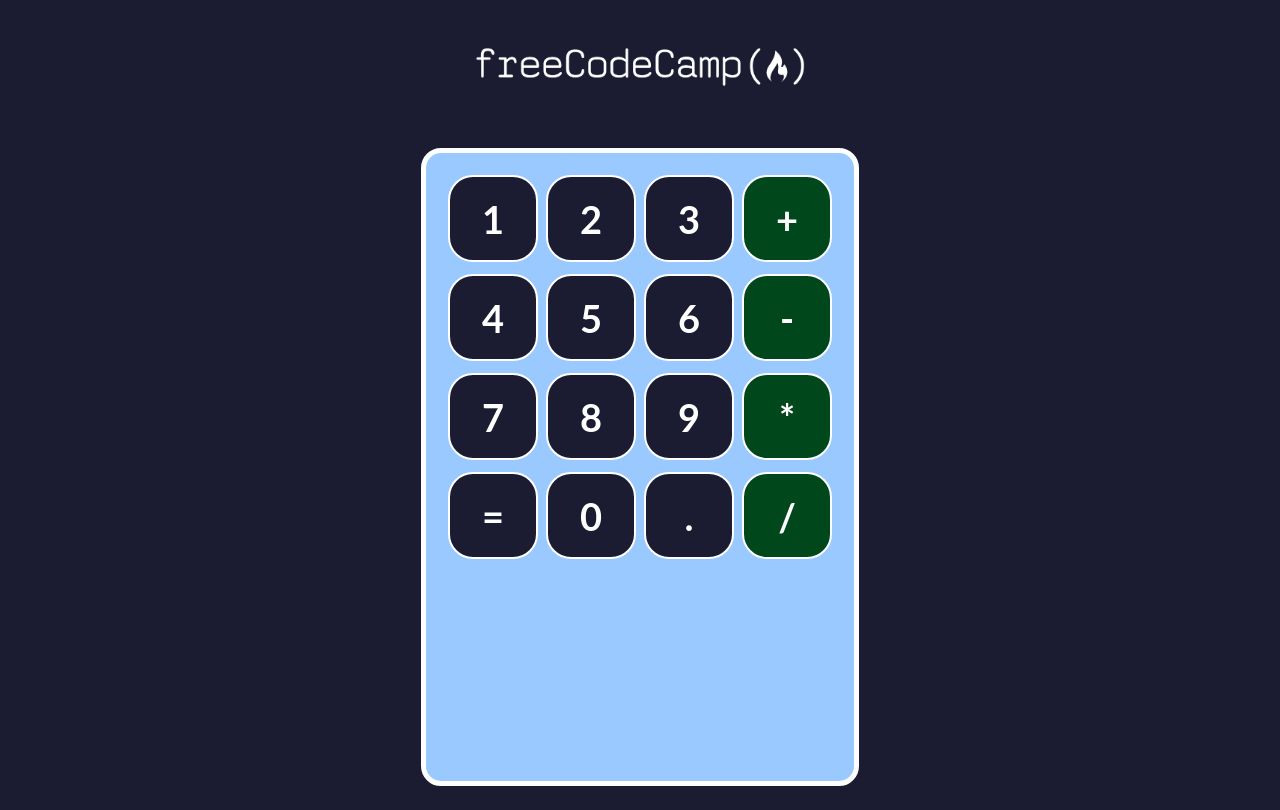
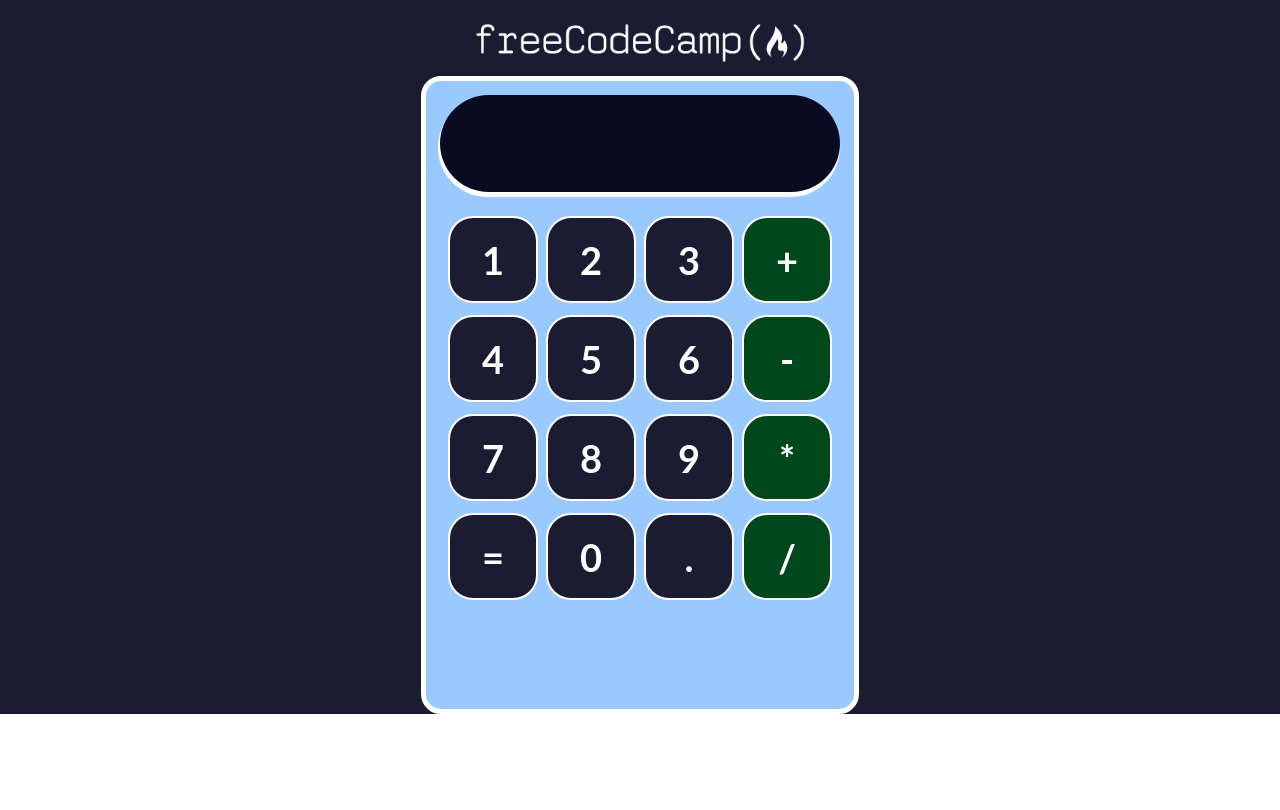
Before and after one commit to remunozz/calculadora, a React (Create React App) app: page / in a window 1280 px wide. Built offline with nearby package versions, Linux system fonts and the light colour scheme.

Commit message:
add de componente Pantalla y estilos

```diff
--- a/src/App.css
+++ b/src/App.css
@@ -1,5 +1,5 @@
 .App{
-  height: 100vh;
+  /*height: 100vh;*/
   padding-top: 10px;
   background-color: #1b1b32;
   font-family: Lato, sans-serif;
--- a/src/App.js
+++ b/src/App.js
@@ -1,6 +1,7 @@
 import './App.css';
 import freeCodeCampLogo from './imagenes/freecodecamp-logo.png';
 import Boton from './componentes/Boton';
+import Pantalla from './componentes/Pantalla';
 
 function App() {
   return (
@@ -12,6 +13,7 @@
         alt='Logo de freeCodeCamp' />
       </div>
       <div className='contenedor-calculadora'>
+        <Pantalla />
         <div className='fila'>
           <Boton>1</Boton>
           <Boton>2</Boton>
--- /dev/null
+++ b/src/componentes/Pantalla.js
@@ -0,0 +1,10 @@
+import React from 'react';
+import '../hojas-de-estilo/Pantalla.css';
+
+const Pantalla = ({ input }) => (
+   <div className='input'>
+    {input}
+  </div>
+);
+
+export default Pantalla;
--- /dev/null
+++ b/src/hojas-de-estilo/Pantalla.css
@@ -0,0 +1,15 @@
+.input {
+  height: 75px;
+  border-radius: 50px;
+  margin-bottom: 20px;
+  display: flex;
+  justify-content: flex-end;
+  align-items: center;
+  font-weight: bold;
+  font-size: 30px;
+  background-color: #0a0a23;
+  color: white;
+  padding:11px 30px 11px 11px;
+  margin: 1px solido #888;
+  box-shadow: -1px 4px 1px 1px white;
+}
```
